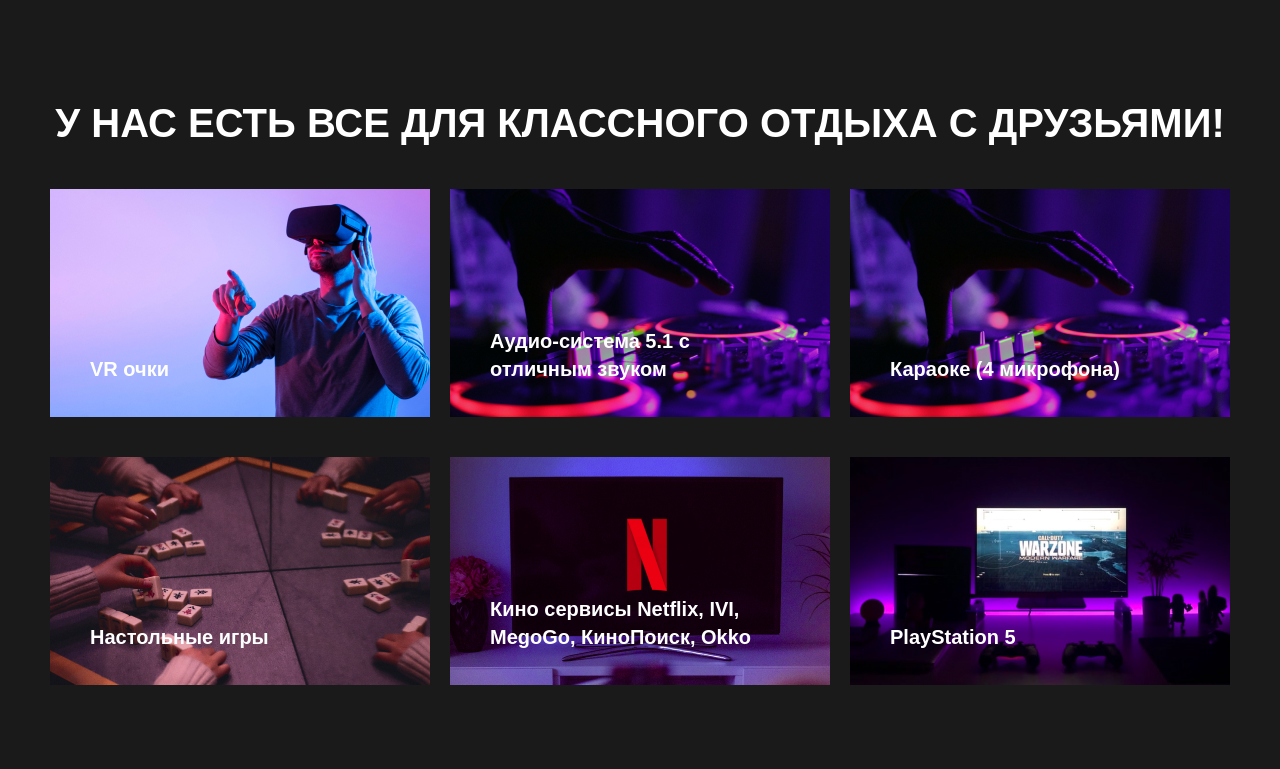
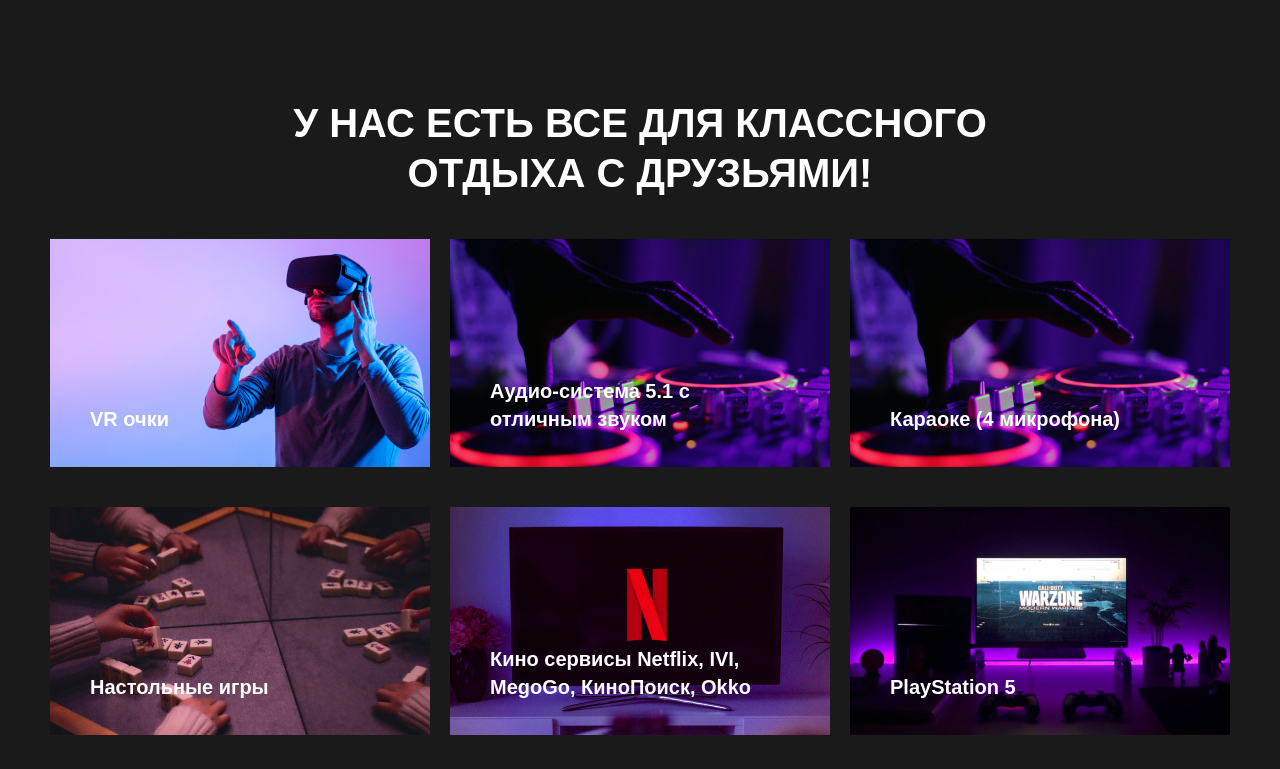
Before and after one commit to no3utufff89/go, a plain HTML site: page index.html in a window 1280 px wide. Shown: the part 971-1740 px from the top of the page. Drawn offline with Linux system fonts and the light colour scheme.

```diff
--- a/index.html
+++ b/index.html
@@ -87,7 +87,7 @@
         </section>
         <section class="section features">
             <div class="container">
-                <h2 class="section__title features_title">У нас есть все для классного отдыха с друзьями!</h2>
+                <h2 class="section__title features_title">У нас есть все для классного<br> отдыха с друзьями!</h2>
                 <ul class="features__list">
                     <li class="features__item features__item_vr">
                         <span class="features__text">VR очки</span>
@@ -221,14 +221,14 @@
                             <legend class="reserve__legend reserve__legend_center">Выбери дату и время</legend>
                             <div class="time__block time__block_date">
                                 <div class="row-group">
-                                    <input placeholder="Дата" class="time__input time__input_date" type="text" onfocus="(this.type='date')" onblur="(this.type='text')"   required name="date" />
+                                    <input placeholder="Дата" class="time__input time__input_date" type="text" onfocus="(this.type='date')" onblur="(this.type='text')" required name="date" />
                                     <input class="time__input time__input_time" placeholder="Время" class="time__input time__input_date" type="text" onfocus="(this.type='time')" onblur="(this.type='text')" required name="time">
                                 </div>
                                 <!-- <label class="time__label time__label_date"></label> -->
                                 <!-- <input class="time__input time__input_date" type="date" required name="date" placeholder="Дата" > -->
                                 <!-- <label class="time__label time__label_time"> </label> -->
                                 <!-- <label class="time__label time__label_persons"></label> -->
-                                    <input class="time__input time__input_persons" placeholder="Сколько человек"  type="text" onfocus="(this.type='number')" onblur="(this.type='text')" required name="members">
+                                <input class="time__input time__input_persons" placeholder="Сколько человек" type="text" onfocus="(this.type='number')" onblur="(this.type='text')" required name="members">
 
                             </div>
                             <div class="time__block time__block_info">
```
Lines whose indentation alone changed are shown as unchanged.
